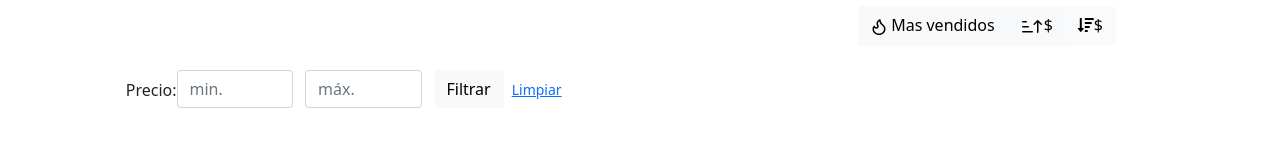
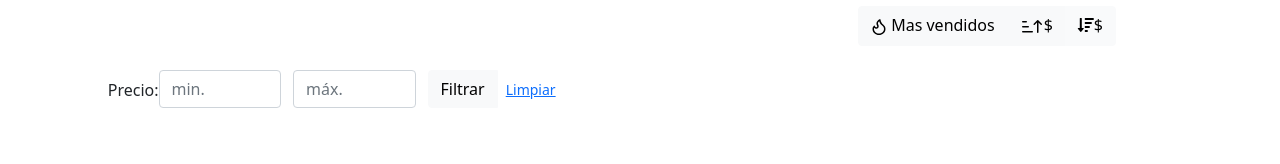
Before and after one commit to PabloMartinPadilla/e-commerce_JaP, a plain HTML site: page products.html in a window 1280 px wide. Shown: the part 182-346 px from the top of the page. Drawn offline with Linux system fonts and the light colour scheme; no server answers.

Commit message:
Update products.html

```diff
--- a/products.html
+++ b/products.html
@@ -54,7 +54,7 @@
           </div>
         </div>
       </div>
-      <div class="container row">
+      <div class="container row p-0">
         <div class="col-lg-6 offset-lg-6 col-md-12 mb-1 container">
           <div class="row container p-0 m-0">
             <div class="col p-0">
```
